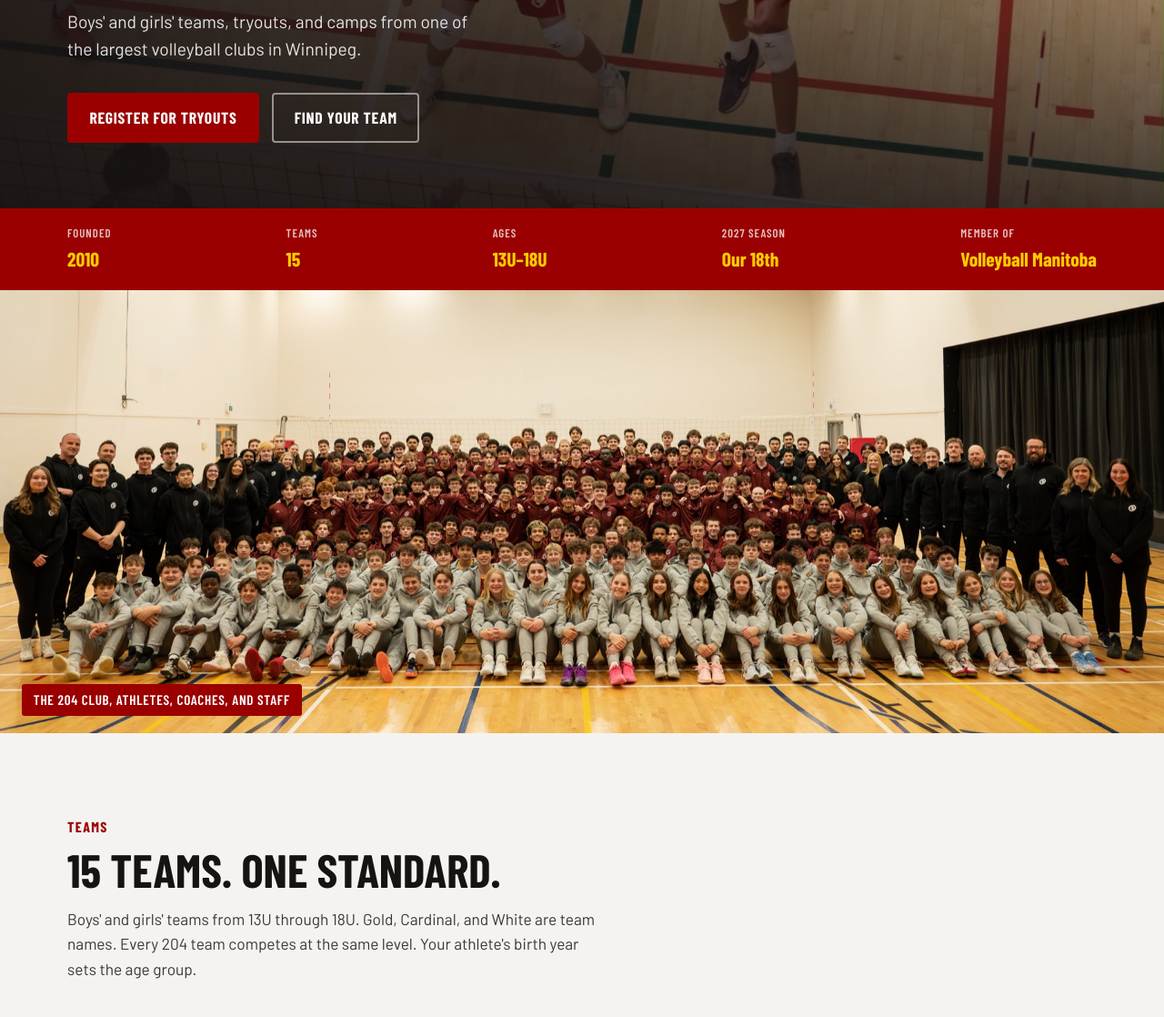
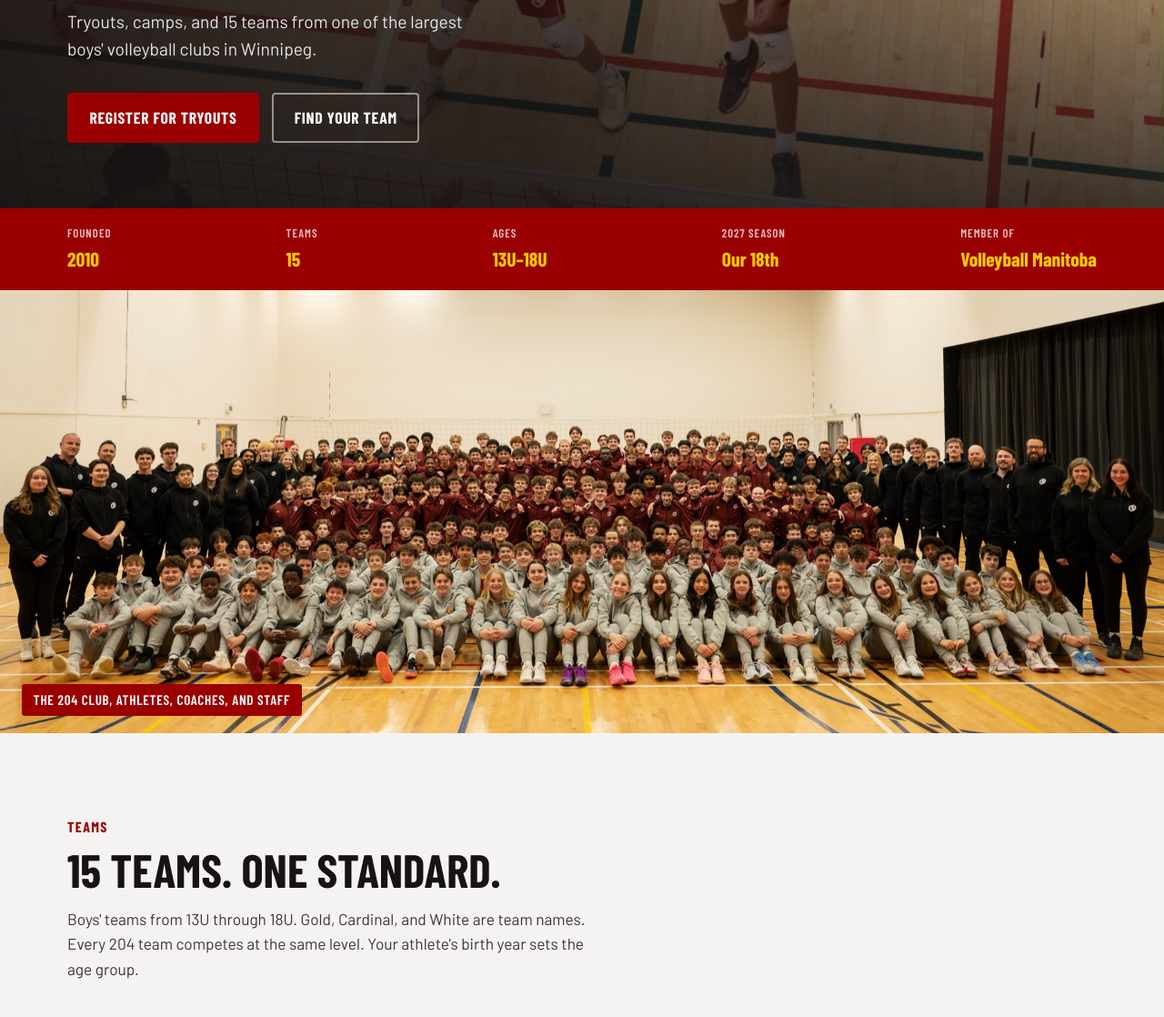
Before and after one commit to baohsha-sudo/204-Volleyball, a plain HTML site: page index.html in a window 1280 px wide. Shown: the part 587-1705 px from the top of the page at 91% size. Drawn offline with nearby package versions, Linux system fonts and the light colour scheme; a web font is replaced by a local one.

Commit message:
Boys-only wording

```diff
--- a/index.html
+++ b/index.html
@@ -3,7 +3,7 @@
 <meta charset="UTF-8">
 <meta name="viewport" content="width=device-width, initial-scale=1">
 <title>204 Volleyball Club</title>
-<meta name="description" content="204 Volleyball Club, boys' and girls' club volleyball in Winnipeg since 2010. 15 teams from 13U to 18U, tryouts at St. Paul's, summer and fall camps, and coach contacts.">
+<meta name="description" content="204 Volleyball Club, boys' club volleyball in Winnipeg since 2010. 15 teams from 13U to 18U, tryouts at St. Paul's, summer and fall camps, and coach contacts.">
 <meta property="og:title" content="204 Volleyball Club">
 <meta property="og:description" content="Club volleyball in Winnipeg since 2010. 15 teams from 13U to 18U, tryouts, and camps.">
 <meta property="og:type" content="website">
@@ -309,7 +309,7 @@
     <div class="wrap hero-inner">
       <p class="eyebrow">(204) Volleyball Club · Winnipeg</p>
       <h1>Club volleyball in Winnipeg, <span class="paren">13U to 18U</span></h1>
-      <p class="sub">Boys' and girls' teams, tryouts, and camps from one of the largest volleyball clubs in Winnipeg.</p>
+      <p class="sub">Tryouts, camps, and 15 teams from one of the largest boys' volleyball clubs in Winnipeg.</p>
       <div class="cta-row">
         <a class="btn btn-red" href="https://forms.gle/Wxpkz1nemtZNvN256" target="_blank" rel="noopener">Register for Tryouts</a>
         <a class="btn btn-ghost" href="#teams">Find Your Team</a>
@@ -337,7 +337,7 @@
       <div class="section-head reveal">
         <p class="eyebrow">Teams</p>
         <h2>15 teams. One standard.</h2>
-        <p class="lede">Boys' and girls' teams from 13U through 18U. Gold, Cardinal, and White are team names. Every 204 team competes at the same level. Your athlete's birth year sets the age group.</p>
+        <p class="lede">Boys' teams from 13U through 18U. Gold, Cardinal, and White are team names. Every 204 team competes at the same level. Your athlete's birth year sets the age group.</p>
       </div>
       <div class="age-grid reveal" role="list" aria-label="Age groups">
         <article class="age-card" role="listitem">
@@ -488,7 +488,7 @@
       <div class="faq reveal">
         <details>
           <summary>Who plays for 204?<span class="plus" aria-hidden="true">+</span></summary>
-          <p class="a">Boys and girls from 13U through 18U, across 15 teams. Every team competes at the same level.</p>
+          <p class="a">Boys from 13U through 18U, across 15 teams. Every team competes at the same level.</p>
         </details>
         <details>
           <summary>When and where are tryouts?<span class="plus" aria-hidden="true">+</span></summary>
```
